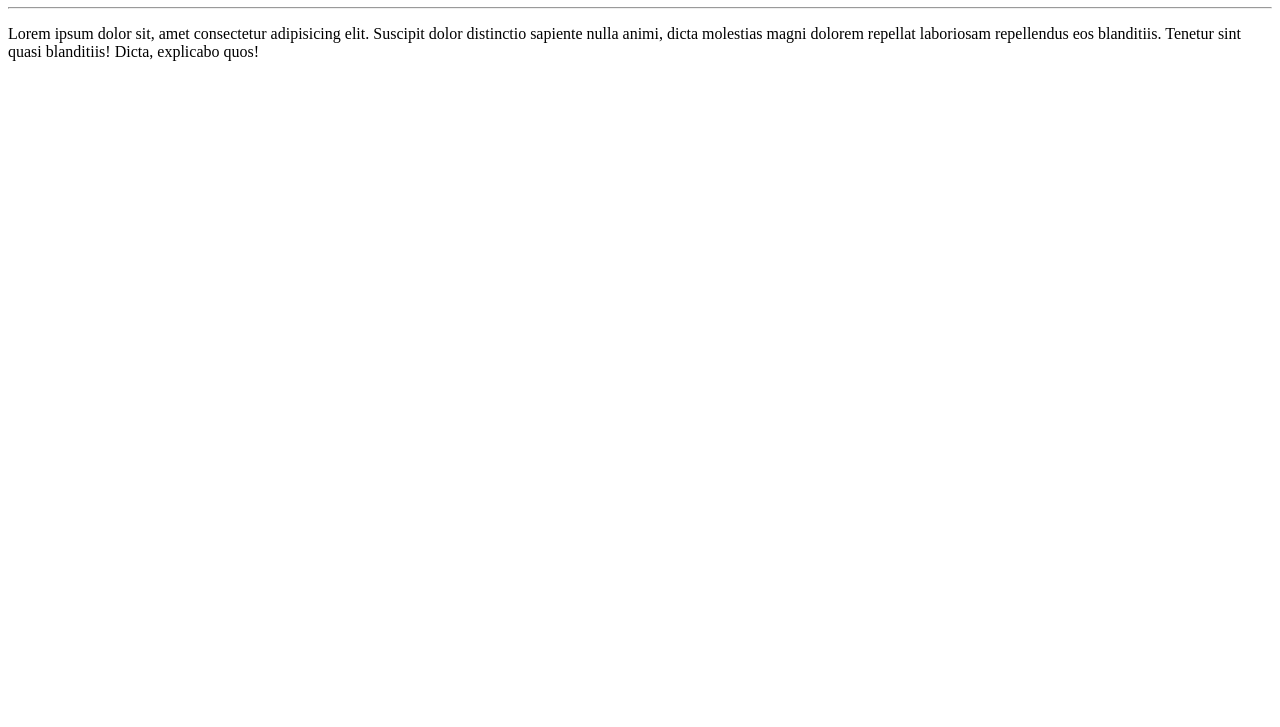
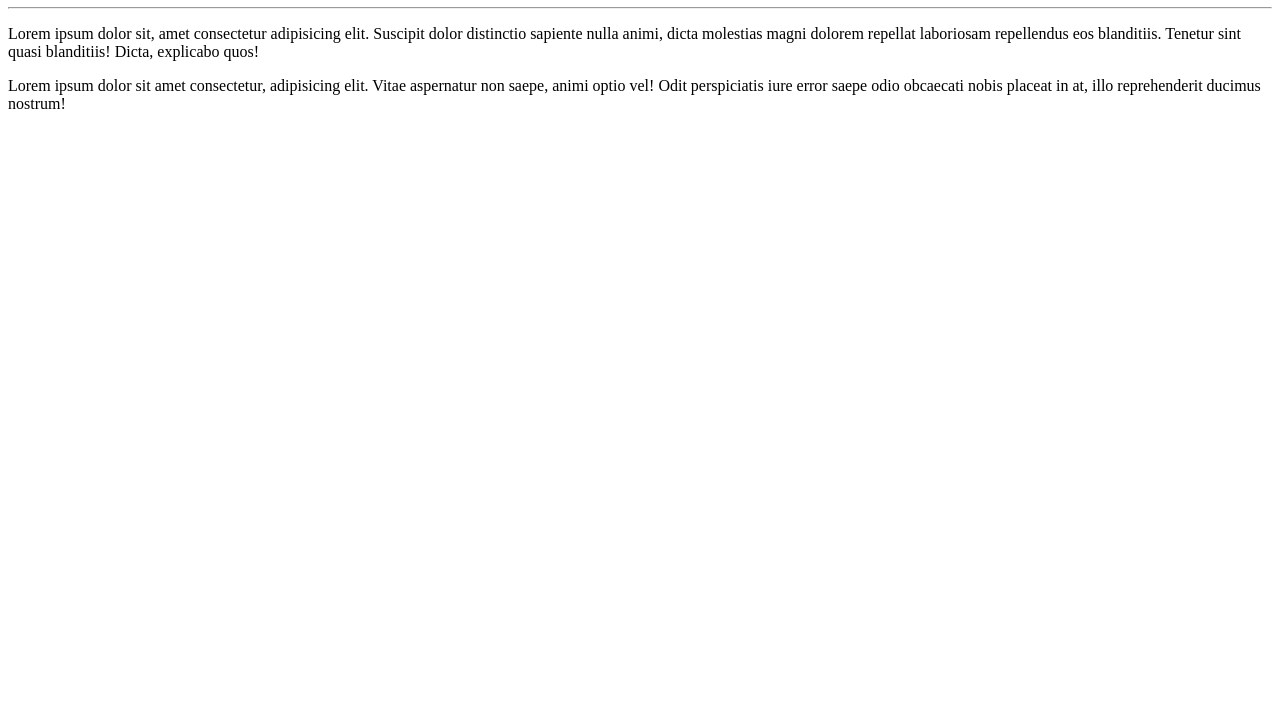
Before and after one commit to MartinsJaison/Ola-Mundo, a plain HTML site: page site-exemplo/index.html in a window 1280 px wide. Shown: the part 73-800 px from the top of the page. Drawn offline with Linux system fonts and the light colour scheme.

Commit message:
adicionei um parágrafo

```diff
--- a/site-exemplo/index.html
+++ b/site-exemplo/index.html
@@ -9,5 +9,6 @@
     <h1>Olá, Mundo!</h1>
     <hr>
     <p>Lorem ipsum dolor sit, amet consectetur adipisicing elit. Suscipit dolor distinctio sapiente nulla animi, dicta molestias magni dolorem repellat laboriosam repellendus eos blanditiis. Tenetur sint quasi blanditiis! Dicta, explicabo quos!</p>
+    <p>Lorem ipsum dolor sit amet consectetur, adipisicing elit. Vitae aspernatur non saepe, animi optio vel! Odit perspiciatis iure error saepe odio obcaecati nobis placeat in at, illo reprehenderit ducimus nostrum!</p>
 </body>
 </html>
```
